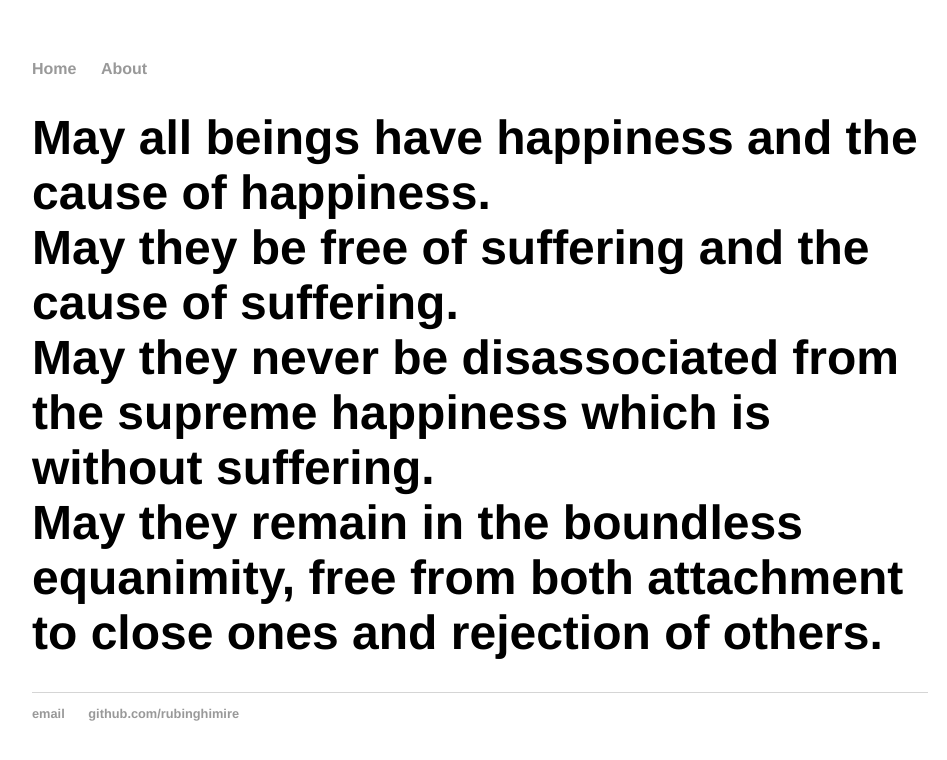
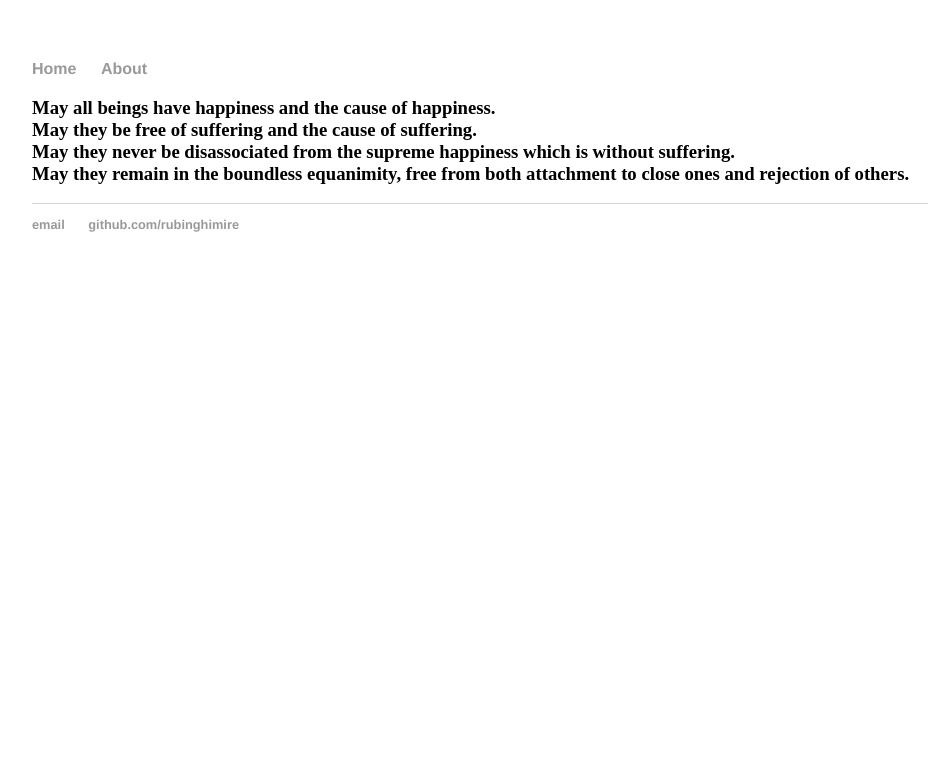
Before and after one commit to rubinghimire/rubinghimire.github.io, a Jekyll site: the page built from index.html, in a window 1280 px wide. Shown: the top 760 px of the page, without its empty margins (160-1107 px from the left). Built offline with Jekyll 4.4.1, drawn with Linux system fonts in a browser that asks for light colours.

```diff
--- a/index.html
+++ b/index.html
@@ -3,8 +3,8 @@ layout: default
 title: Rubin Ghimire, Personal Page
 ---
 <div class="blurb">
-	<h1>May all beings have happiness and the cause of happiness.<br/>
+	<h3>May all beings have happiness and the cause of happiness.<br/>
 May they be free of suffering and the cause of suffering.<br/>
 May they never be disassociated from the supreme happiness which is without suffering.<br/>
-May they remain in the boundless equanimity, free from both attachment to close ones and rejection of others.<br/></h1>
+May they remain in the boundless equanimity, free from both attachment to close ones and rejection of others.<br/></h3>
 </div><!-- /.blurb -->
```
